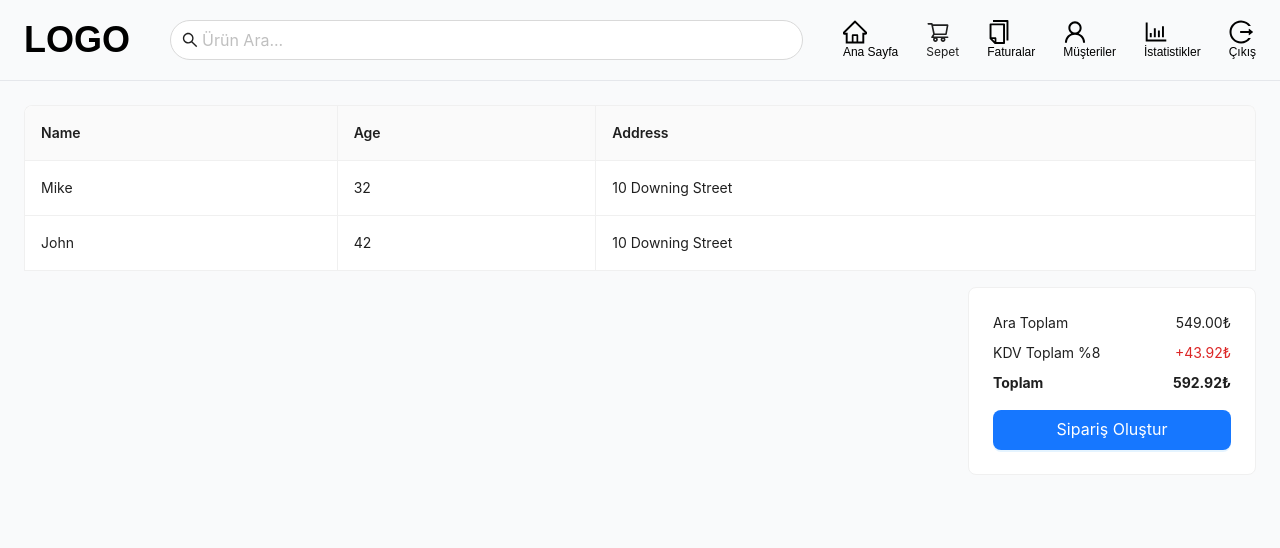
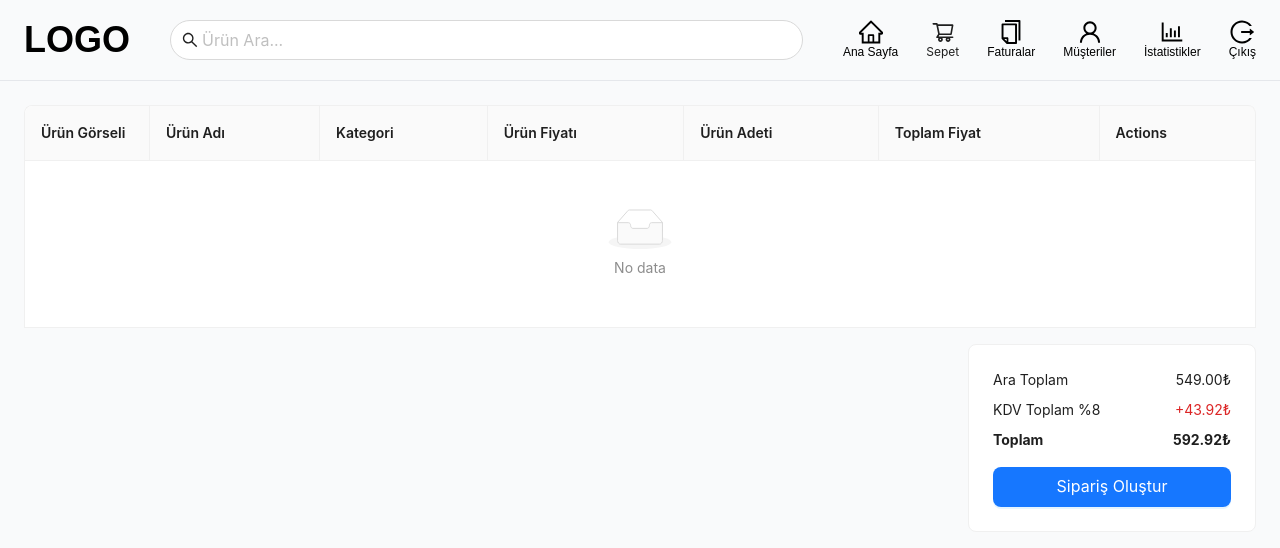
Before and after one commit to eminbasbayan/pos-application-udemy, a React (Create React App) app in the folder client/: page /cart in a window 1280 px wide. Shown: the top 548 px of the page. Built offline with nearby package versions, Linux system fonts and the light colour scheme.

Commit message:
sepet sayfası

```diff
--- a/client/src/components/header/Header.jsx
+++ b/client/src/components/header/Header.jsx
@@ -39,7 +39,7 @@ const Header = () => {
             <HomeOutlined className="md:text-2xl text-xl" />
             <span className="md:text-xs text-[10px]">Ana Sayfa</span>
           </Link>
-          <Badge count={cart.cartItems.length} offset={[0, 6]} className="md:flex hidden">
+          <Badge count={cart.cartItems.length} offset={[0, 0]} className="md:flex hidden">
             <Link
               to={"/cart"}
               className="menu-link flex flex-col hover:text-[#40a9ff] transition-all"
@@ -77,7 +77,7 @@ const Header = () => {
             <span className="md:text-xs text-[10px]">Çıkış</span>
           </Link>
         </div>
-        <Badge count={5} offset={[0, 6]} className="md:hidden flex">
+        <Badge count={5} offset={[0, 0]} className="md:hidden flex">
           <Link
             to={"/"}
             className="menu-link flex flex-col hover:text-[#40a9ff] transition-all"
--- a/client/src/index.css
+++ b/client/src/index.css
@@ -14,6 +14,11 @@ body {
   background-color: #1677ff;
 }
 
+.menu-link .anticon{
+  display: flex;
+  justify-content: center;
+}
+
 @media (min-width: 768px) {
   body {
     overflow: hidden;
--- a/client/src/pages/CartPage.jsx
+++ b/client/src/pages/CartPage.jsx
@@ -1,51 +1,120 @@
-import { Button, Card, Table } from "antd";
+import { Button, Card, message, Popconfirm, Table } from "antd";
 import { useState } from "react";
+import { useDispatch, useSelector } from "react-redux";
 import CreateBill from "../components/cart/CreateBill.jsx";
 import Header from "../components/header/Header.jsx";
+import { PlusCircleOutlined, MinusCircleOutlined } from "@ant-design/icons";
+import { deleteCart, increase, decrease } from "../redux/cartSlice.js";
 
 const CartPage = () => {
   const [isModalOpen, setIsModalOpen] = useState(false);
-  const dataSource = [
-    {
-      key: "1",
-      name: "Mike",
-      age: 32,
-      address: "10 Downing Street",
-    },
-    {
-      key: "2",
-      name: "John",
-      age: 42,
-      address: "10 Downing Street",
-    },
-  ];
+  const cart = useSelector((state) => state.cart);
+  const dispatch = useDispatch();
 
   const columns = [
     {
-      title: "Name",
-      dataIndex: "name",
-      key: "name",
+      title: "Ürün Görseli",
+      dataIndex: "img",
+      key: "img",
+      width: "125px",
+      render: (text) => {
+        return <img src={text} alt="" className="w-full h-20 object-cover" />;
+      },
     },
     {
-      title: "Age",
-      dataIndex: "age",
-      key: "age",
+      title: "Ürün Adı",
+      dataIndex: "title",
+      key: "title",
     },
     {
-      title: "Address",
-      dataIndex: "address",
-      key: "address",
+      title: "Kategori",
+      dataIndex: "category",
+      key: "category",
+    },
+    {
+      title: "Ürün Fiyatı",
+      dataIndex: "price",
+      key: "price",
+      render: (text) => {
+        return <span>{text.toFixed(2)}₺</span>;
+      },
+    },
+    {
+      title: "Ürün Adeti",
+      dataIndex: "quantity",
+      key: "quantity",
+      render: (text, record) => {
+        return (
+          <div className="flex items-center">
+            <Button
+              type="primary"
+              size="small"
+              className="w-full flex items-center justify-center !rounded-full"
+              icon={<PlusCircleOutlined />}
+              onClick={() => dispatch(increase(record))}
+            />
+            <span className="font-bold w-6 inline-block text-center">
+              {record.quantity}
+            </span>
+            <Button
+              type="primary"
+              size="small"
+              className="w-full flex items-center justify-center !rounded-full"
+              icon={<MinusCircleOutlined />}
+              onClick={() => {
+                if (record.quantity === 1) {
+                  if (window.confirm("Ürün Silinsin Mi?")) {
+                    dispatch(decrease(record));
+                    message.success("Ürün Sepetten Silindi.");
+                  }
+                }
+                if (record.quantity > 1) {
+                  dispatch(decrease(record));
+                }
+              }}
+            />
+          </div>
+        );
+      },
+    },
+    {
+      title: "Toplam Fiyat",
+      render: (text, record) => {
+        return <span>{(record.quantity * record.price).toFixed(2)}₺</span>;
+      },
+    },
+    {
+      title: "Actions",
+      render: (_, record) => {
+        return (
+         <Popconfirm
+         title="Silmek için emin misiniz?"
+         onConfirm={() => {
+          dispatch(deleteCart(record));
+          message.success("Ürün Sepetten Silindi.");
+        }}
+        okText="Evet"
+        cancelText="Hayır"
+         >
+           <Button
+            type="link"
+            danger
+
+          >
+            Sil
+          </Button>
+         </Popconfirm>
+        );
+      },
     },
   ];
-
-  console.log(isModalOpen);
 
   return (
     <>
       <Header />
       <div className="px-6">
         <Table
-          dataSource={dataSource}
+          dataSource={cart.cartItems}
           columns={columns}
           bordered
           pagination={false}
```
